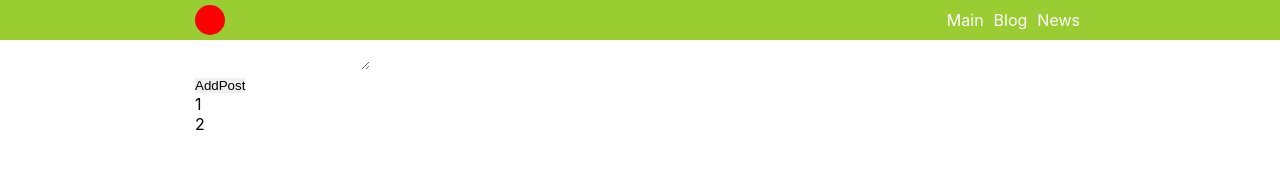
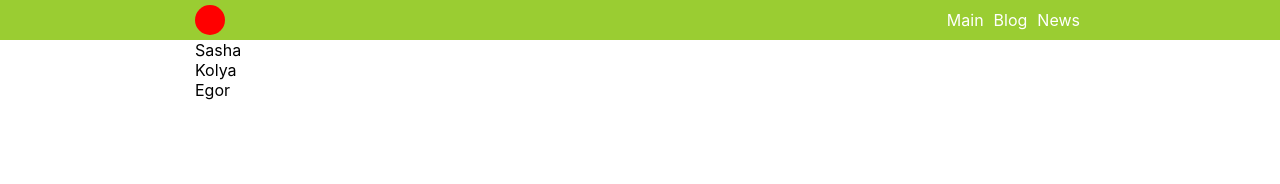
Before and after one commit to genagggg/react1, a React (Create React App) app: page /main in a window 1280 px wide. Shown: the top 184 px of the page. Built offline with nearby package versions, Linux system fonts and the light colour scheme.

Commit message:
add Container component in Main

```diff
--- a/src/App.js
+++ b/src/App.js
@@ -3,7 +3,7 @@ import './App.css';
 import Header from './components/Header/Header.jsx';
 import Footer from './components/Footer/Footer.jsx';
 import { Route} from 'react-router-dom';
-import Main from './components/Main/Main.jsx';
+import MainContainer from './components/Main/MainContainer';
 import Blog from './components/Blog/Blog.jsx';
 import News from './components/News/News.jsx';
 import Contact from './components/Contact/Contact.jsx';
@@ -17,7 +17,7 @@ const App=(props)=> {
     <div>
        <Header />
        <div className="wrapper">
-         <Route path='/main' render={()=><Main />} />
+         <Route path='/main' render={()=><MainContainer />} />
          <Route  path='/blog' render={()=><Blog  />} />
          <Route path='/news' render={()=><News />} />
      </div>
--- a/src/components/Main/Main.jsx
+++ b/src/components/Main/Main.jsx
@@ -2,32 +2,11 @@ import React from 'react';
 import s from './Main.module.css';
 
 const Main =(props)=> {
-  let postElement = React.createRef();
-
-  let addPost = ()=> {
-      let text = postElement.current.value;
-      alert(text);
-  }
-
-    let data ={
-        users: [
-            {id: 1, name: "Igor"},
-            {id:2, name: "Roma"}
-        ],
-        userOld:[
-            {id: 1, old: 21},
-            {id: 2, old: 24},
-            {id: 3, old: 34}
-        ]
-    }
-
-    let mass = data.users.map(d=><div>{d.id}</div>);
+ let use=props.users.map(u=><div>{u.name}</div>);
     return (
 <div>
+    <p>{use}</p>
 
-    <div><textarea ref={postElement} ></textarea></div>
-    <div><button onClick={addPost}>AddPost</button></div>
-<div>{mass}</div>
 </div>
     );
 
--- /dev/null
+++ b/src/components/Main/MainContainer.jsx
@@ -0,0 +1,14 @@
+import Main from './Main'
+import {connect} from 'react-redux'
+let mapStateToProps=(state)=>{
+    return{
+        users: state.mainPage.users
+    }
+}
+
+let mapDispatchToProps =(dispatch)=>{
+    return 0;
+}
+
+const MainContainer = connect(mapStateToProps, mapDispatchToProps) (Main);
+export default MainContainer;
--- a/src/redux/main-reducer.js
+++ b/src/redux/main-reducer.js
@@ -6,5 +6,8 @@ let initialState = {
     ]
 }
 const mainReducer =(state=initialState, action)=>{
+return state;
 
 }
+
+export default mainReducer;
```
